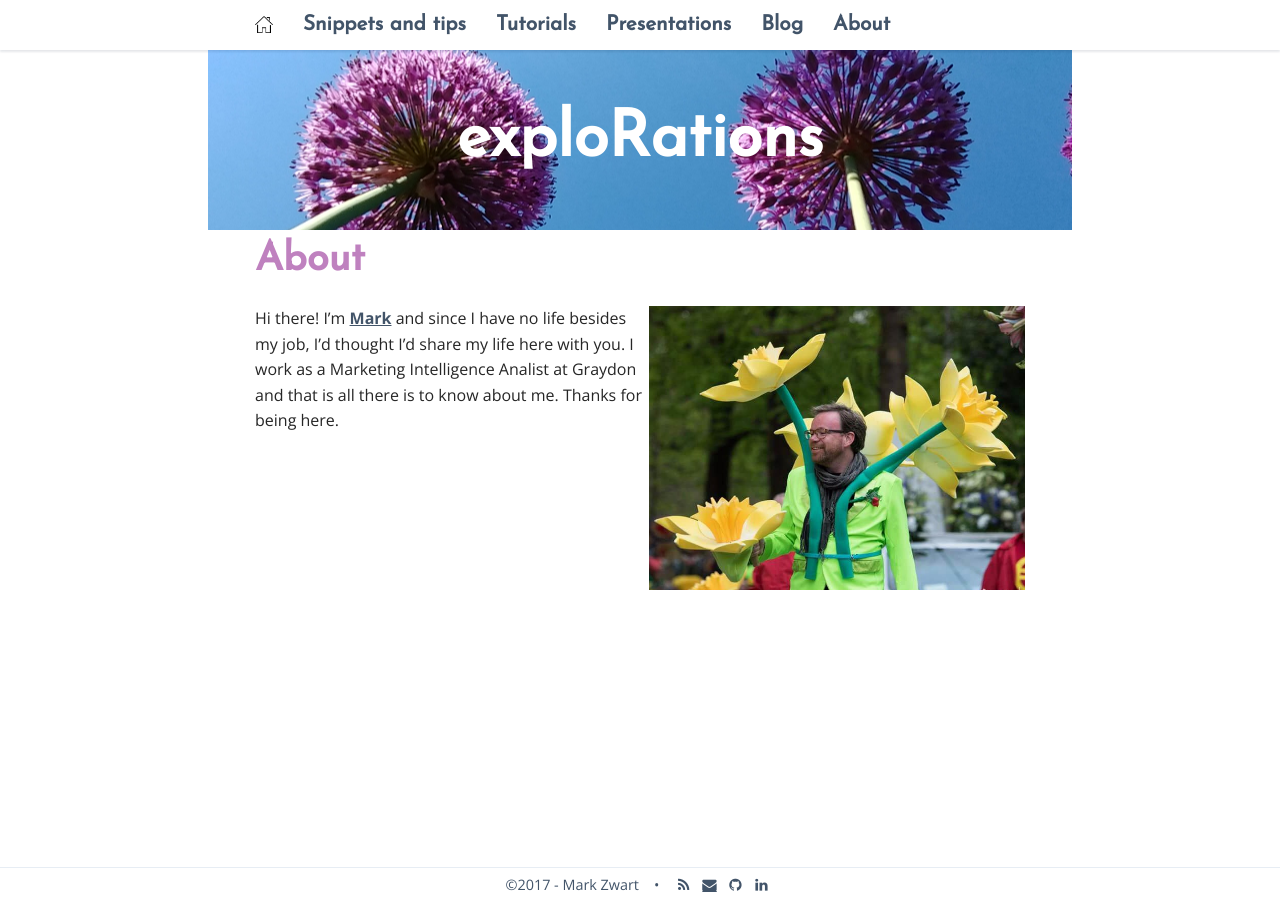
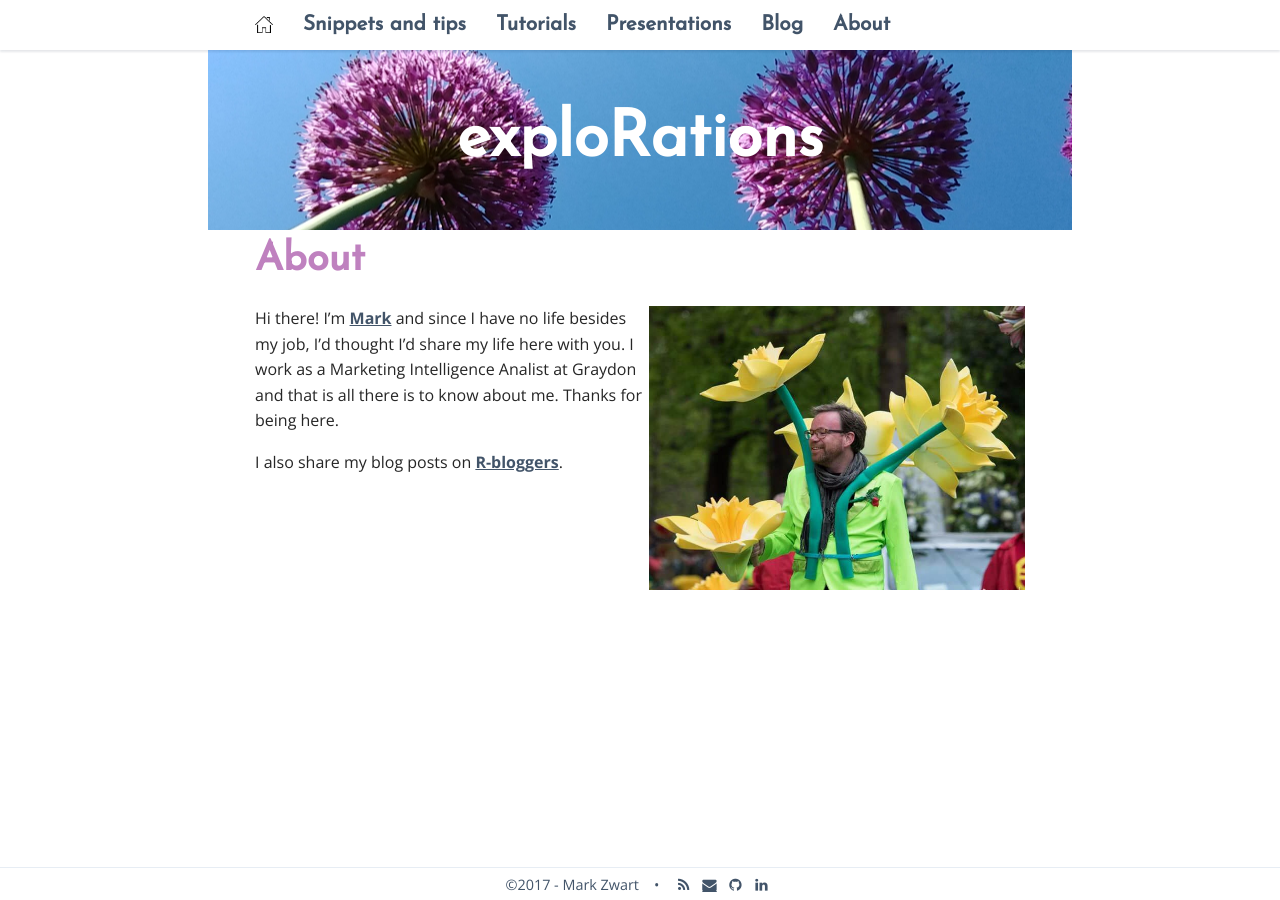
Before and after one commit to mark-me/mark-me.github.io, a Jekyll site: the page built from _pages/04-about.md, in a window 1280 px wide. Built offline with Jekyll 4.4.1, drawn with Linux system fonts in a browser that asks for light colours; nearby versions of some CDN libraries; comment, search, counter and statistics services are not loaded.

Commit message:
Update 04-about.md

```diff
--- a/_pages/04-about.md
+++ b/_pages/04-about.md
@@ -7,3 +7,5 @@ navigation_weight: 4
 
 <img src="/_pages/me1.jpg" alt="Me" width="376" height="284" align="right"/>
 Hi there! I'm [Mark](https://www.linkedin.com/in/markzwart76/) and since I have no life besides my job, I'd thought I'd share my life here with you. I work as a Marketing Intelligence Analist at Graydon and that is all there is to know about me. Thanks for being here.
+
+I also share my blog posts on [R-bloggers](https://www.r-bloggers.com).
```
